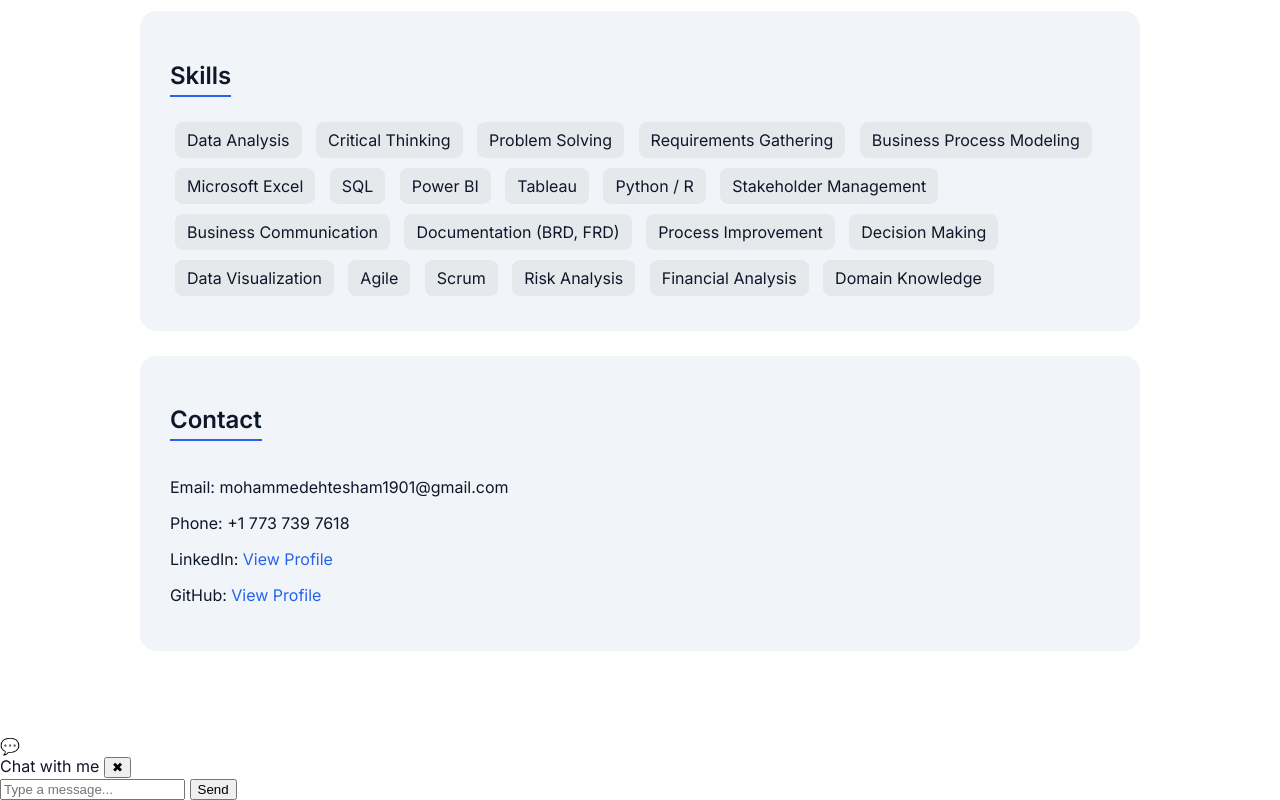
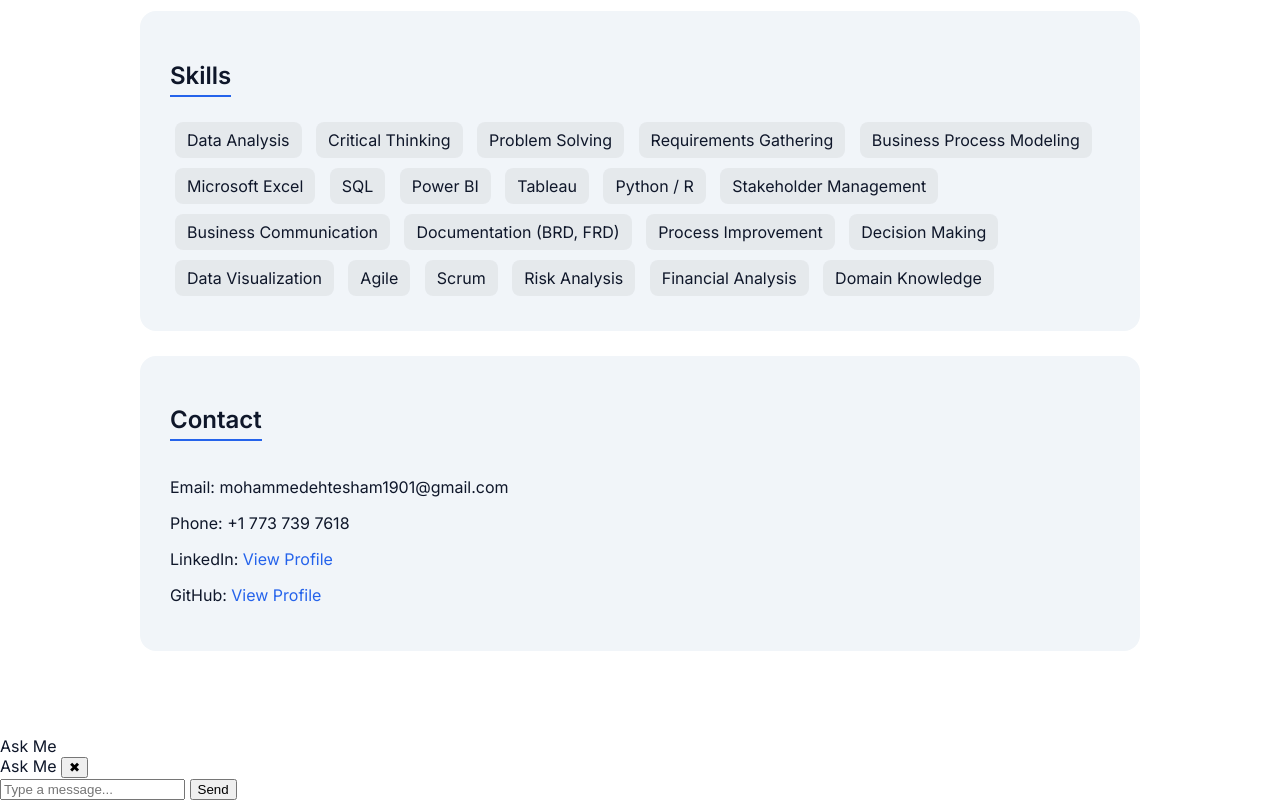
Before and after one commit to mohammedehtesham-167/ehteshamportfolio, a plain HTML site: page index.html in a window 1280 px wide. Shown: the part 1530-2330 px from the top of the page. Drawn offline with Linux system fonts and the light colour scheme.

Commit message:
Update chat button and header text to 'Ask Me'

```diff
--- a/index.html
+++ b/index.html
@@ -289,13 +289,16 @@
 
   cards.forEach(card => observer.observe(card));
 </script>
+
 <!-- CHAT BUTTON -->
-<div class="chat-button" onclick="toggleChat()">💬</div>
+<div class="chat-button" onclick="toggleChat()">
+  Ask Me
+</div>
 
 <!-- CHAT BOX -->
 <div id="chatbox" class="chatbox">
   <div class="chat-header">
-    <span>Chat with me</span>
+    <span>Ask Me</span>
     <button onclick="toggleChat()">✖</button>
   </div>
 
```
